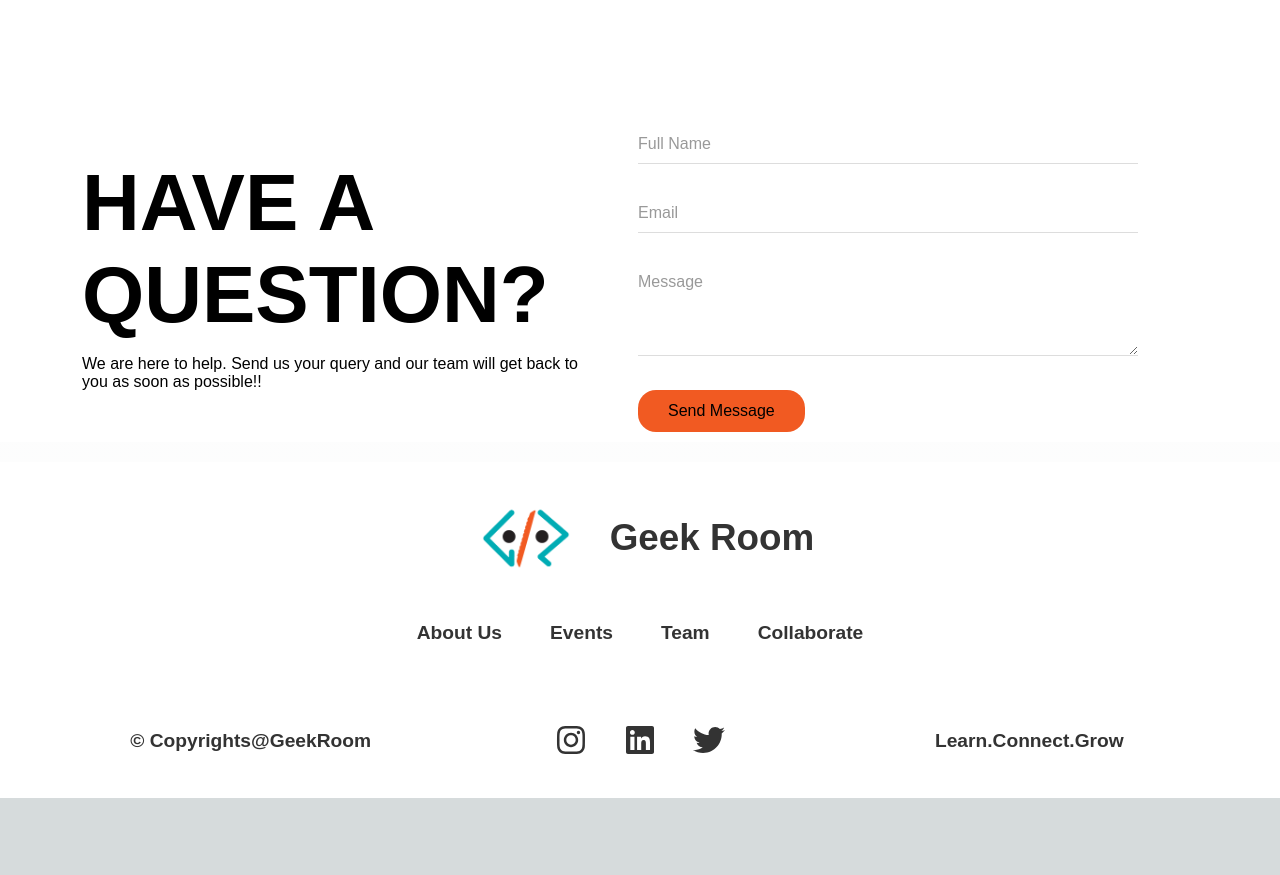
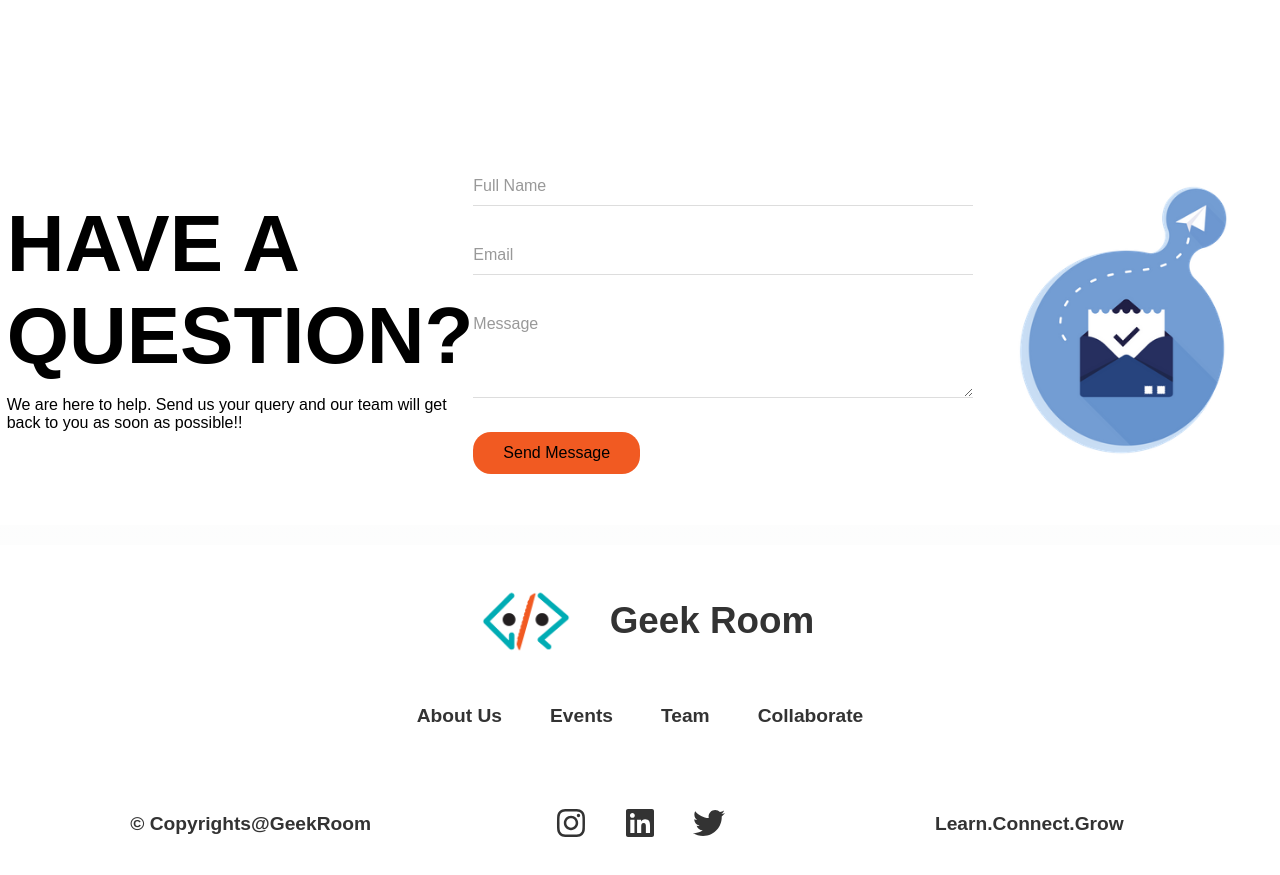
Before and after one commit to AdityaSingh2005/Geek-Room, a Next.js app: page / in a window 1280 px wide. Shown: the part 5260-6135 px from the top of the page. Before the commit the page ends 6058 px from the top, so only its background shows below. Built offline with nearby package versions, Linux system fonts and the light colour scheme; a web font is replaced by a local one.

Commit message:
Update ContactForm.tsx

```diff
--- a/src/Components/ContactForm/ContactForm.tsx
+++ b/src/Components/ContactForm/ContactForm.tsx
@@ -1,7 +1,7 @@
 import React from "react";
 import styles from "@/styles/contactForm.module.scss";
-// import Image from "next/image";
-// import Contact_Image from "../../../public/Images/contact.webp";
+import Image from "next/image";
+import Contact_Image from "../../../public/Images/contact.webp";
 
 const ContactForm = () => {
   return (
@@ -31,10 +31,8 @@ const ContactForm = () => {
             <button type="submit">Send Message</button>
           </form>
         </div>
-        {/* <div className={styles.contactFormImage}>
-          <Image src={Contact_Image} alt="Contact" priority />
-        </div> */}
       </div>
+      <div className={styles.contactFormImage}> <Image src={Contact_Image} alt="Contact" priority /> </div>
     </div>
   );
 };
```
